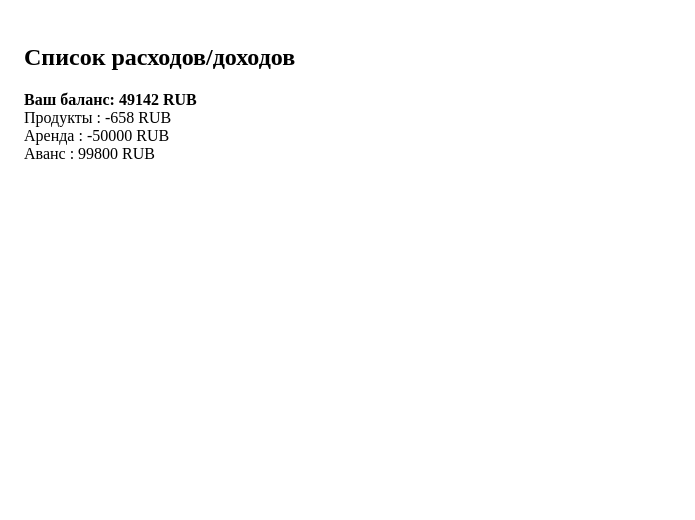
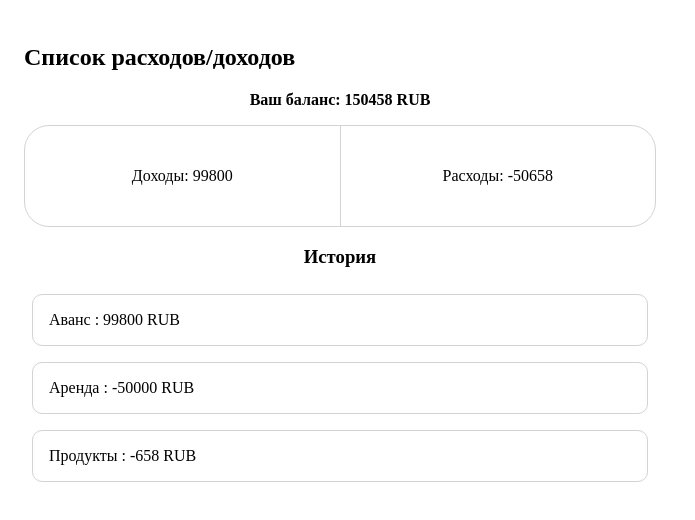
Before and after one commit to ivoron/vite-project, a Vue app: page / in a window 1280 px wide. Shown: the top 520 px of the page, without its empty margins (0-695 px from the left). Built offline with nearby package versions, Linux system fonts and the light colour scheme.

Commit message:
add modal

```diff
--- a/src/App.vue
+++ b/src/App.vue
@@ -1,51 +1,81 @@
 <script lang="ts" setup>
-import { computed, ref } from "vue";
-import TransitionsList from "@components/TransactionsList.vue"
+import { ref, watchEffect } from "vue";
+import TransitionsHistory from "./components/TransitionsHistory.vue";
+import BalanceManager from "./components/BalanceManager.vue";
+import NewTransactionModal from "./components/NewTransactionModal.vue";
 
 interface Transaction {
-  title: string,
-  sum: number,
-  id: number
+  title: string;
+  sum: number;
+  date: number;
 }
+
+type transactionType = "income" | "expense"
 
 const transactions = ref<Transaction[]>([
   {
     title: "Продукты",
     sum: -658,
-    id: 0
+    date: 0,
   },
   {
     title: "Аренда",
     sum: -50000,
-    id: 1
+    date: 1,
   },
   {
     title: "Аванс",
     sum: 99800,
-    id: 2
-  }
-])
+    date: 2,
+  },
+]);
 
-const balance = computed(() => {
-  return transactions.value.reduce((total, transaction) => {
-    return total + transaction.sum
-  }, 0)
+const income = ref(0);
+const expense = ref(0);
+const isTransactionModalVisible = ref(false);
+const transactionType = ref(null);
+
+watchEffect(() => {
+  income.value = 0
+  expense.value = 0
+
+  transactions.value.forEach(transaction => {
+    if (transaction.sum > 0) {
+      income.value += transaction.sum
+    } else {
+      expense.value += transaction.sum
+    }
+  })
 })
 
+const showTransactionMaster = (type) => {
+  isTransactionModalVisible.value = true;
+  transactionType.value = type;
+};
+
+const hideTransactionMaster = () => {
+  isTransactionModalVisible.value = false;
+};
+
+const addTransaction = (transaction: Transaction) => {
+  transactions.value.push(transaction);
+  hideTransactionMaster();
+};
 </script>
 
 <template>
   <div class="app">
     <h2>Список расходов/доходов</h2>
-    <strong>
-      Ваш баланс: {{balance}} RUB
-    </strong>
-    <TransitionsList :transactions="transactions" ></TransitionsList>
+    <NewTransactionModal v-if="isTransactionModalVisible" :transactionType="transactionType"
+      @addTransaction="addTransaction" @cancelTransaction="hideTransactionMaster" />
+    <BalanceManager :income="income" :expense="expense" @createTransaction="showTransactionMaster" />
+    <TransitionsHistory :transactions="transactions" />
   </div>
 </template>
 
 <style scoped>
 .app {
   padding: 1rem;
+  width: 50%;
 }
 </style>
--- /dev/null
+++ b/src/components/BalanceManager.vue
@@ -0,0 +1,53 @@
+<script lang="ts" setup>
+defineProps({
+  income: {
+    type: Number,
+    default: 0,
+  },
+  expense: {
+    type: Number,
+    default: 0,
+  },
+});
+
+const emit = defineEmits(['createTransaction'])
+
+const showNewTransactionModal = (e) => {
+  emit('createTransaction', e.target.id)
+}
+
+</script>
+<template>
+  <p class="balance-info__header">
+    <strong> Ваш баланс: {{ income - expense }} RUB </strong>
+  </p>
+  <div class="balance-info" @click="showNewTransactionModal">
+    <div class="balance-info__income" id="income">Доходы: {{ income }}</div>
+    <div class="balance-info__expense" id="expense">Расходы: {{ expense }}</div>
+  </div>
+</template>
+<style scoped>
+.balance-info {
+  display: flex;
+  justify-content: space-between;
+  border: 1px solid lightgray;
+  border-radius: 25px;
+}
+
+.balance-info__income,
+.balance-info__expense {
+  width: 50%;
+  height: 100px;
+  text-align: center;
+  align-content: center;
+  margin: auto;
+}
+
+.balance-info__income {
+  border-right: 1px solid lightgray;
+}
+
+.balance-info__header {
+  text-align: center;
+}
+</style>
--- /dev/null
+++ b/src/components/NewTransactionModal.vue
@@ -0,0 +1,75 @@
+<script lang="ts" setup>
+import { computed, reactive } from "vue";
+
+const props = defineProps({
+  transactionType: {
+    type: String || null,
+    validate: (val) => ["income", "expense"].includes(val),
+    default: null,
+  },
+});
+
+const isPositive = computed(() => props.transactionType === "income")
+
+const isIncorrect = computed(() => {
+  return transactionModel.sum <= 0 || transactionModel.title.length === 0
+})
+
+const transactionModel = reactive({
+  title: "",
+  sum: 0,
+});
+
+const resetTransactionModel = () => {
+  transactionModel.sum = 0;
+  transactionModel.title = "";
+};
+
+const emit = defineEmits(["addTransaction", "cancelTransaction"]);
+
+const addTransaction = () => {
+  const sum = isPositive.value ? transactionModel.sum : - transactionModel.sum
+  emit("addTransaction", {
+    ...transactionModel,
+    date: Date.now(),
+    sum
+  });
+  resetTransactionModel();
+};
+
+const cancelTransaction = () => {
+  emit("cancelTransaction");
+  resetTransactionModel();
+};
+</script>
+
+<template>
+  <div class="add-transaction-modal">
+    <h3>
+      добавить новый {{ isPositive ? "доход" : "расход" }}
+    </h3>
+    <form>
+      <section>
+        <label for="title">Наименование </label>
+        <input name="title" type="text" v-model="transactionModel.title" placeholder="Введите наименование"/>
+      </section>
+      <section>
+        <label for="sum">Сумма </label>
+        <input name="sum" type="number" min="0" v-model="transactionModel.sum" placeholder="Введите сумму"/>
+      </section>
+    </form>
+    <button :disabled="isIncorrect" @click="addTransaction">добавить</button>
+    <button @click="cancelTransaction">отмена</button>
+  </div>
+</template>
+
+<style scoped>
+.add-transaction-modal {
+  position: absolute;
+  width: 50%;
+  min-height: 40%;
+  text-align: center;
+  background-color: white;
+  border: 1px solid grey;
+}
+</style>
--- /dev/null
+++ b/src/components/Transaction.vue
@@ -0,0 +1,26 @@
+<script lang="ts" setup>
+
+defineProps({
+  transaction: {
+    type: Object,
+    default: {}
+  }
+})
+
+</script>
+
+<template>
+  <div class="transaction-card">
+    {{ transaction.title }} : {{ transaction.sum }} RUB
+  </div>
+</template>
+
+<style scoped>
+.transaction-card {
+  width: -webkit-fill-available;
+  margin: 0.5rem;
+  padding: 1rem;
+  border: 1px solid lightgrey;
+  border-radius: 10px;
+}
+</style>
--- a/src/components/TransactionsList.vue
+++ /dev/null
@@ -1,13 +0,0 @@
-<script lang="ts" setup>
-
-const props = defineProps({
-  transactions: []
-});
-
-</script>
-
-<template>
-  <div v-for="transaction in props.transactions" :key="transaction.id">
-    {{ transaction.title }} : {{ transaction.sum }} RUB
-  </div>
-</template>
--- /dev/null
+++ b/src/components/TransitionsHistory.vue
@@ -0,0 +1,32 @@
+<script lang="ts" setup>
+import { computed } from "vue";
+import Transaction from "./Transaction.vue";
+
+const props = defineProps({
+  transactions: [],
+});
+
+const sortedTransactions = computed(() => {
+  return props.transactions.toSorted((a, b) => b.date - a.date)
+})
+</script>
+
+<template>
+  <div class="transactions-list">
+    <h3>История</h3>
+    <Transaction
+      v-for="transaction in sortedTransactions"
+      :key="transaction.date"
+      :transaction="transaction"
+    />
+  </div>
+</template>
+<style scoped>
+.transactions-list {
+  display: flex;
+  flex-direction: column;
+  align-items: center;
+  width: 100%;
+}
+
+</style>
```
